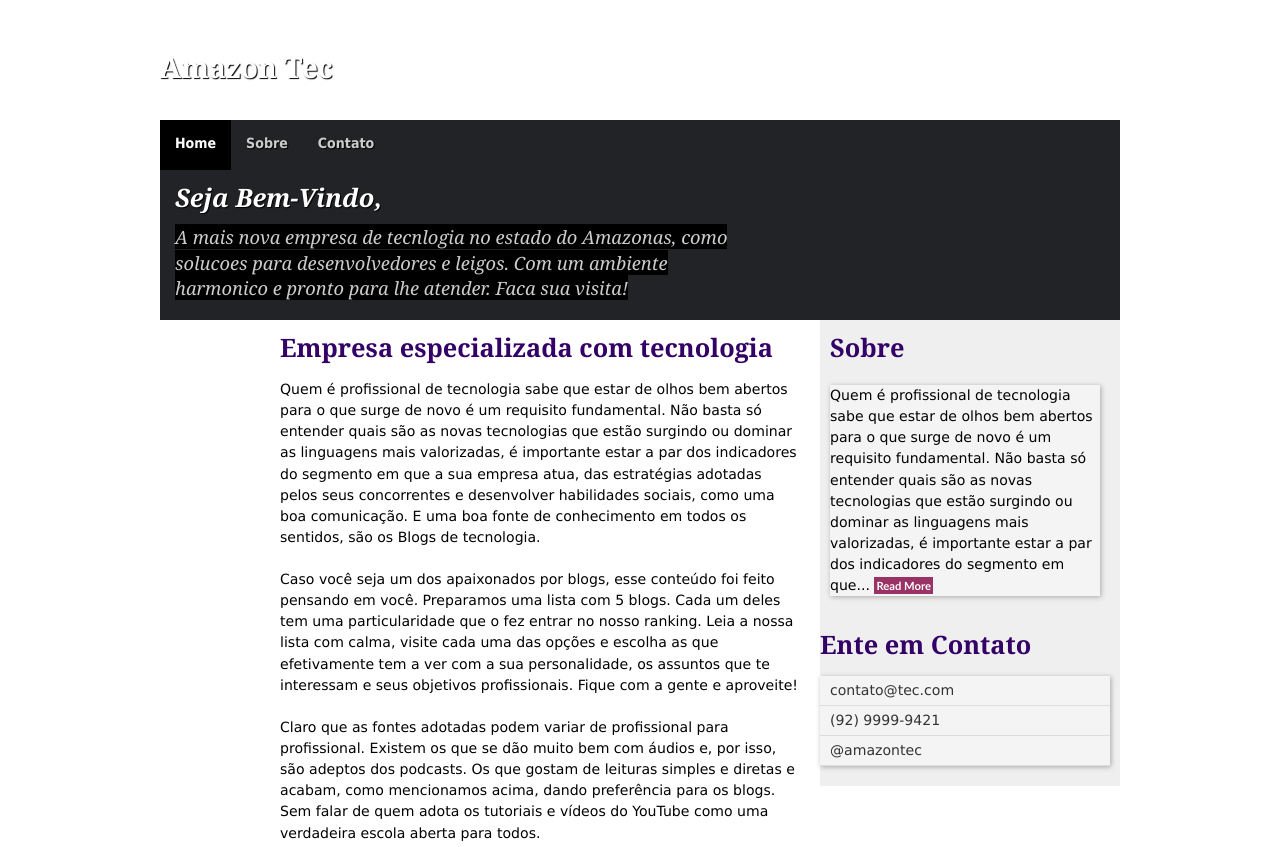
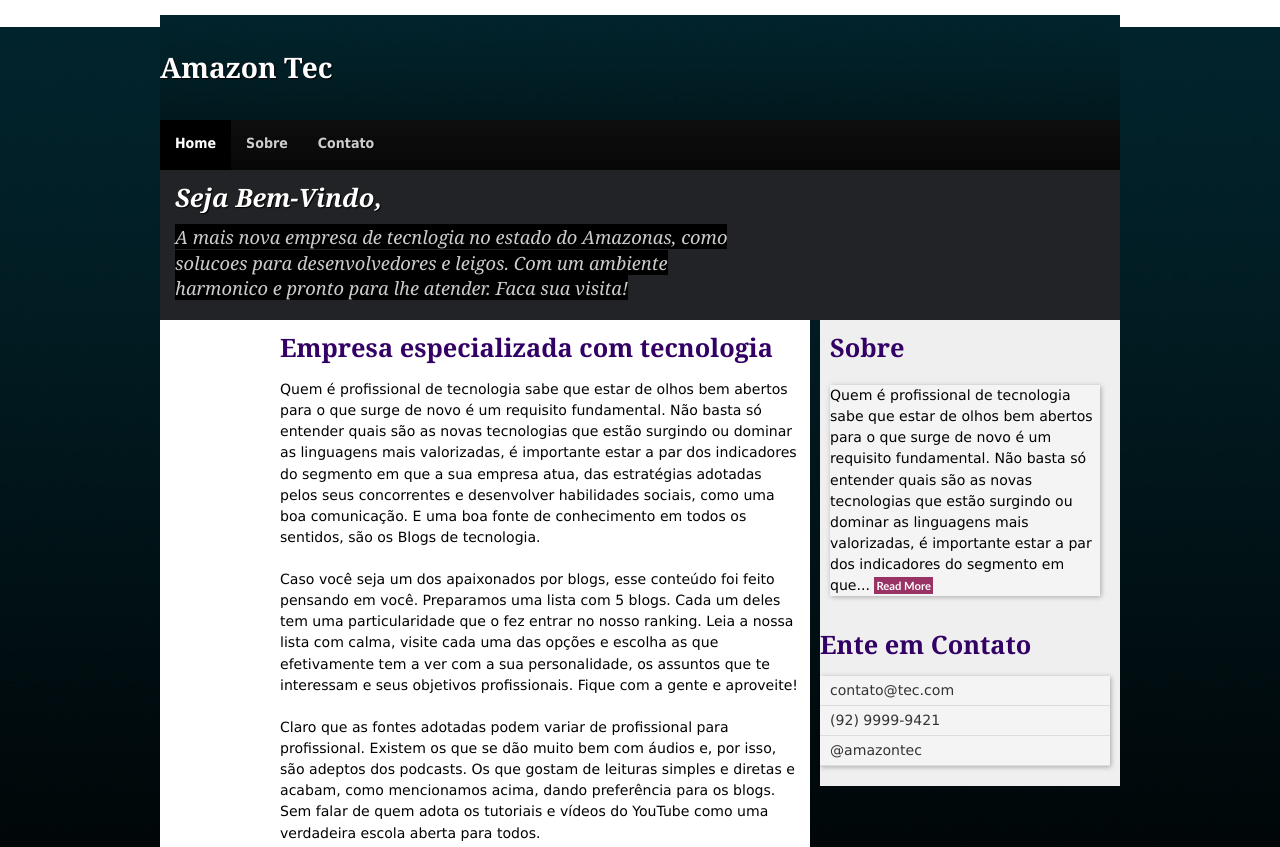
Before and after one commit to brendonegrao/amazontec, a plain HTML site: page index.html in a window 1280 px wide. Shown: the top 847 px of the page. Drawn offline with Linux system fonts and the light colour scheme.

Commit message:
Update style.css

```diff
--- a/style.css
+++ b/style.css
@@ -1,12 +1,12 @@
 * {padding:0; margin:0;}
 html {background: color #000000;
 }
-body { background:url(images/bodybg.jpg) repeat-x; font-family:Verdana, Geneva, sans-serif; font-size:0.88em;}
-#wrap {background:url(images/wrapbg.jpg) no-repeat; width:960px; margin:auto; min-height:900px; margin-bottom:100px;}
+body { background:url(bodybg.jpg) repeat-x; font-family:Verdana, Geneva, sans-serif; font-size:0.88em;}
+#wrap {background:url(wrapbg.jpg) no-repeat; width:960px; margin:auto; min-height:900px; margin-bottom:100px;}
 #topbar {height:18px;}
 #ribbon {height:102px;}
 #header {height:200px; background:#222326;}
-#topnav {background:#111; height:50px; background:url(images/menubar.jpg) repeat-x; font-family:Tahoma, Geneva, sans-serif; font-weight:bold;}
+#topnav {background:#111; height:50px; background:url(menubar.jpg) repeat-x; font-family:Tahoma, Geneva, sans-serif; font-weight:bold;}
 .clear {clear:both;}
 #content {background:#efefef;}
 #left {width:650px; float:left; background:#fff;}
```
